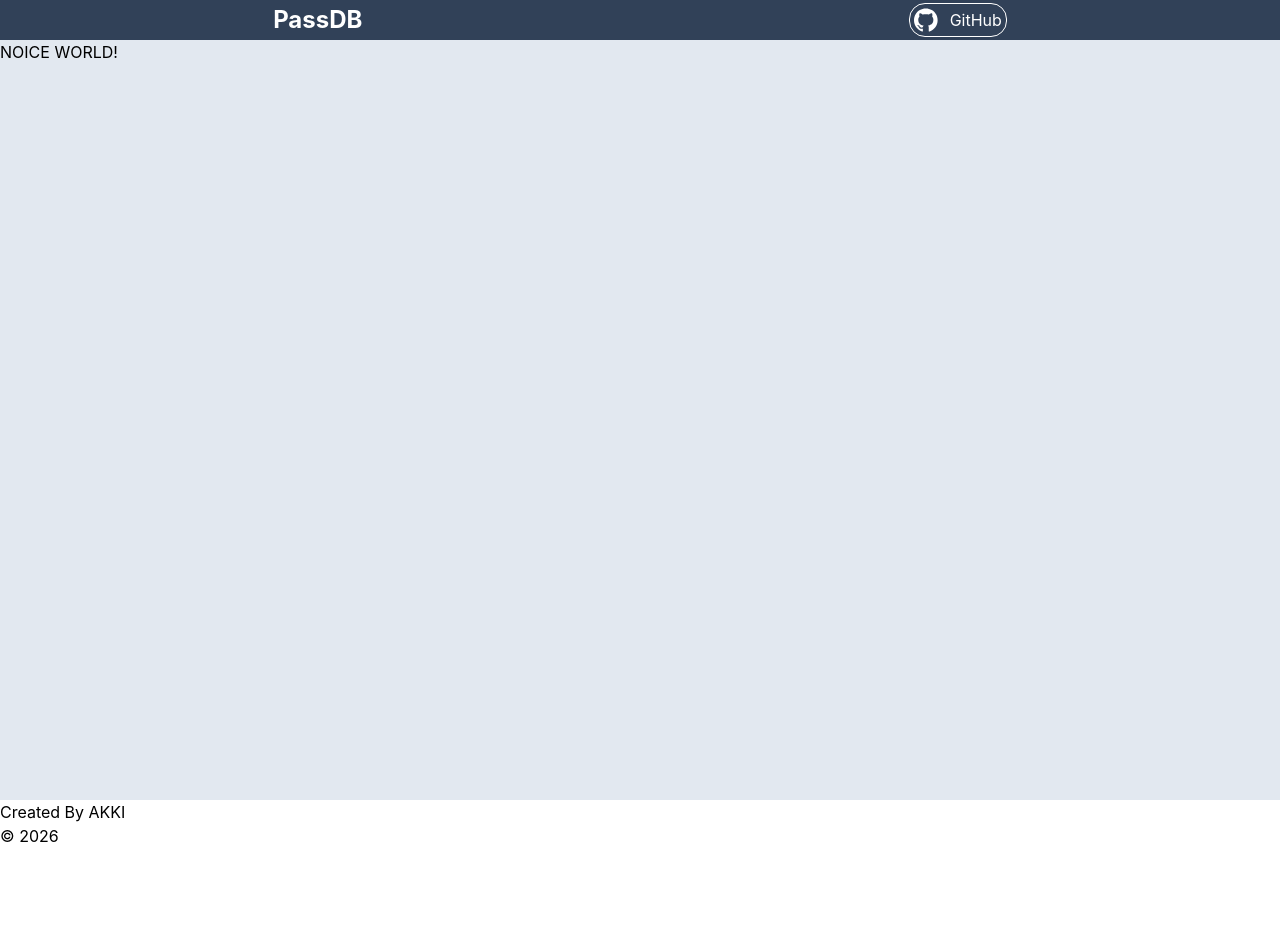
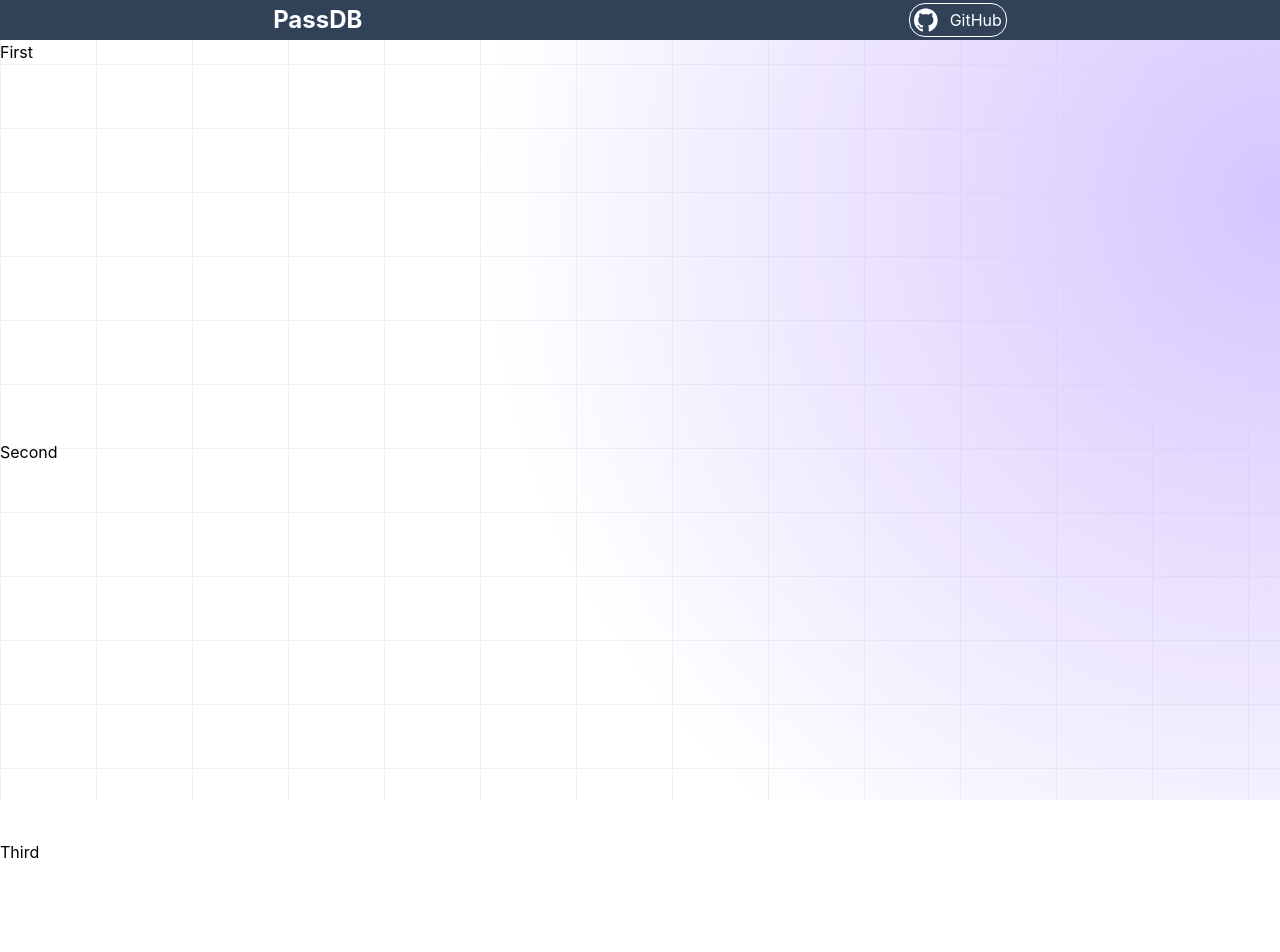
Before and after one commit to Ankryptic/PassDB, a React (Vite) app: page / in a window 1280 px wide. Shown: the top 952 px of the page. Before the commit the page ends 848 px from the top, so only its background shows below. Built offline with nearby package versions, Linux system fonts and the light colour scheme.

Commit message:
add background

```diff
--- a/src/App.jsx
+++ b/src/App.jsx
@@ -1,15 +1,18 @@
 import { useState } from 'react'
 import './App.css'
-
+import Background from './components/Background'
 
 function App() {
 
   return (
-  <>
-  <div className="container bg-slate-200 min-h-[calc(100vh-40px)]">
-    NOICE WORLD!
-  </div>
-  </>
+    <>
+    {/* Background for the site */}
+      <Background/>
+
+      <div className='min-h-[50vh]'>First</div>
+      <div className='min-h-[50vh]'>Second</div>
+      <div className='min-h-[50vh]'>Third</div>
+    </>
   )
 }
 
--- /dev/null
+++ b/src/components/Background.jsx
@@ -0,0 +1,9 @@
+import React from "react";
+
+const Background = () => {
+    return (
+        <div className="fixed inset-0 -z-10 h-full w-full bg-white bg-[linear-gradient(to_right,#f0f0f0_1px,transparent_1px),linear-gradient(to_bottom,#f0f0f0_1px,transparent_1px)] bg-[size:6rem_4rem]"><div className="absolute bottom-0 left-0 right-0 top-0 bg-[radial-gradient(circle_800px_at_100%_200px,#d5c5ff,transparent)]"></div></div>
+    )
+}
+
+export default Background;
```
